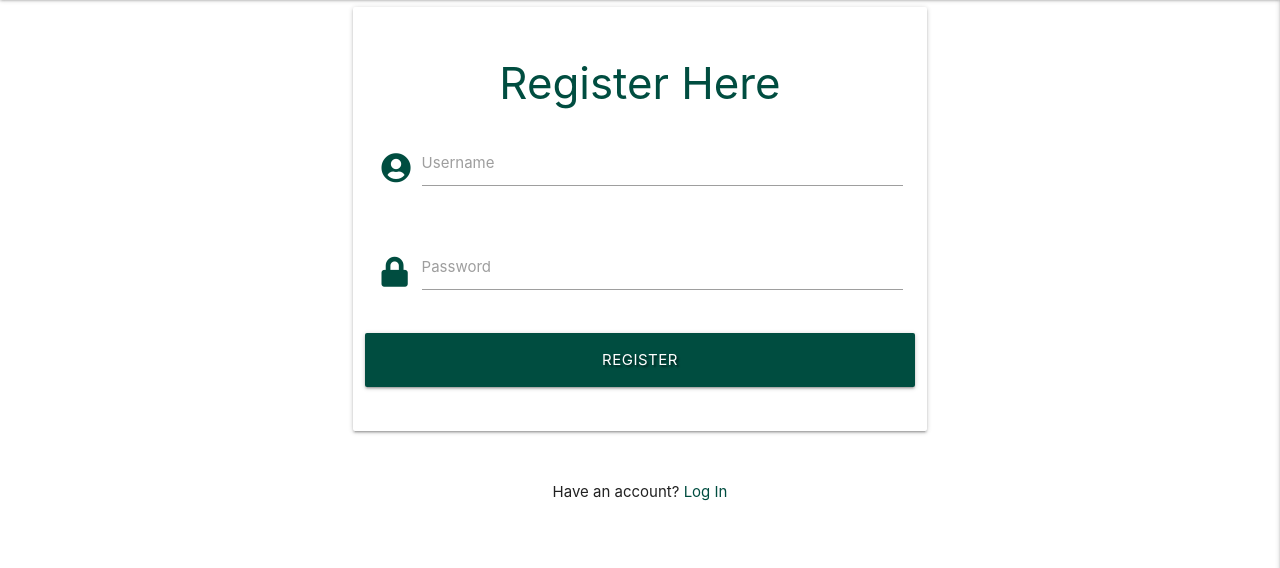
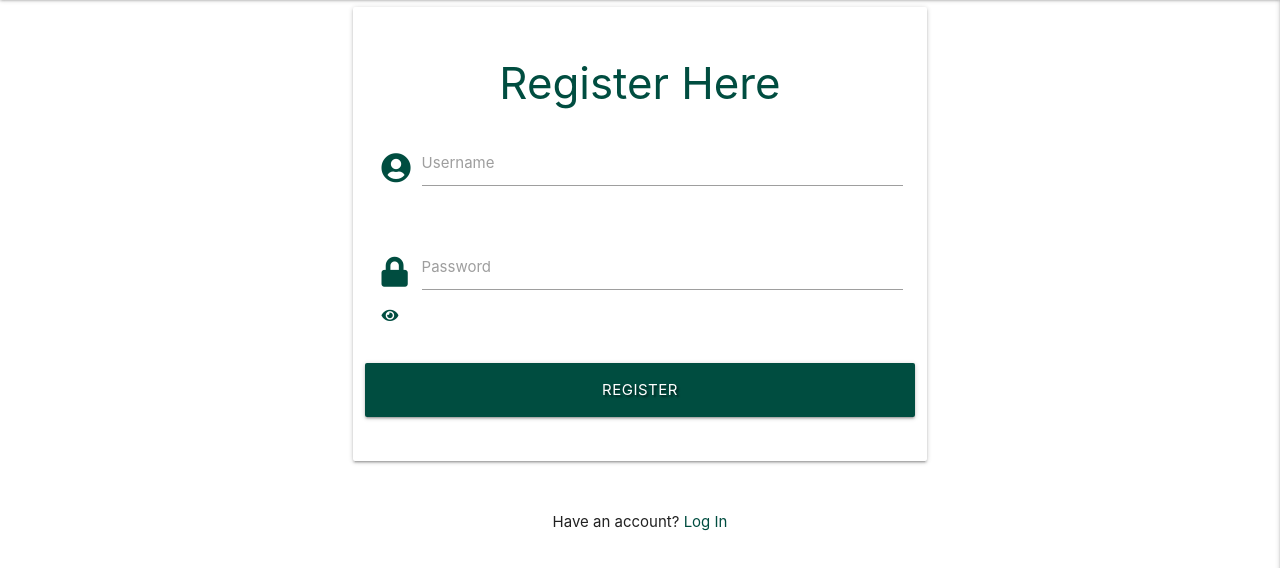
Before and after one commit to DEV451997/MP3, a Flask app: page /register in a window 1280 px wide. Shown: the part 65-633 px from the top of the page. Run offline with Flask 3, Linux system fonts and the light colour scheme; some libraries are stand-ins or nearby versions.

Commit message:
Added reveal password icon onto registration form

```diff
--- a/templates/register.html
+++ b/templates/register.html
@@ -23,6 +23,7 @@
                     <input id="password" name="password" type="password" minlength="5" maxlength="15"
                         pattern="^[a-zA-Z0-9!@#$%^&*()_+{}\[\]:;>,.?~\\/-]{5,15}$" class="validate" required>
                     <label for="password">Password</label>
+                    <i class="fas fa-eye teal-text text-darken-4 toggle-password" style="cursor: pointer;"></i>
                 </div>
             </div>
             <!-- Register button field -->
```
